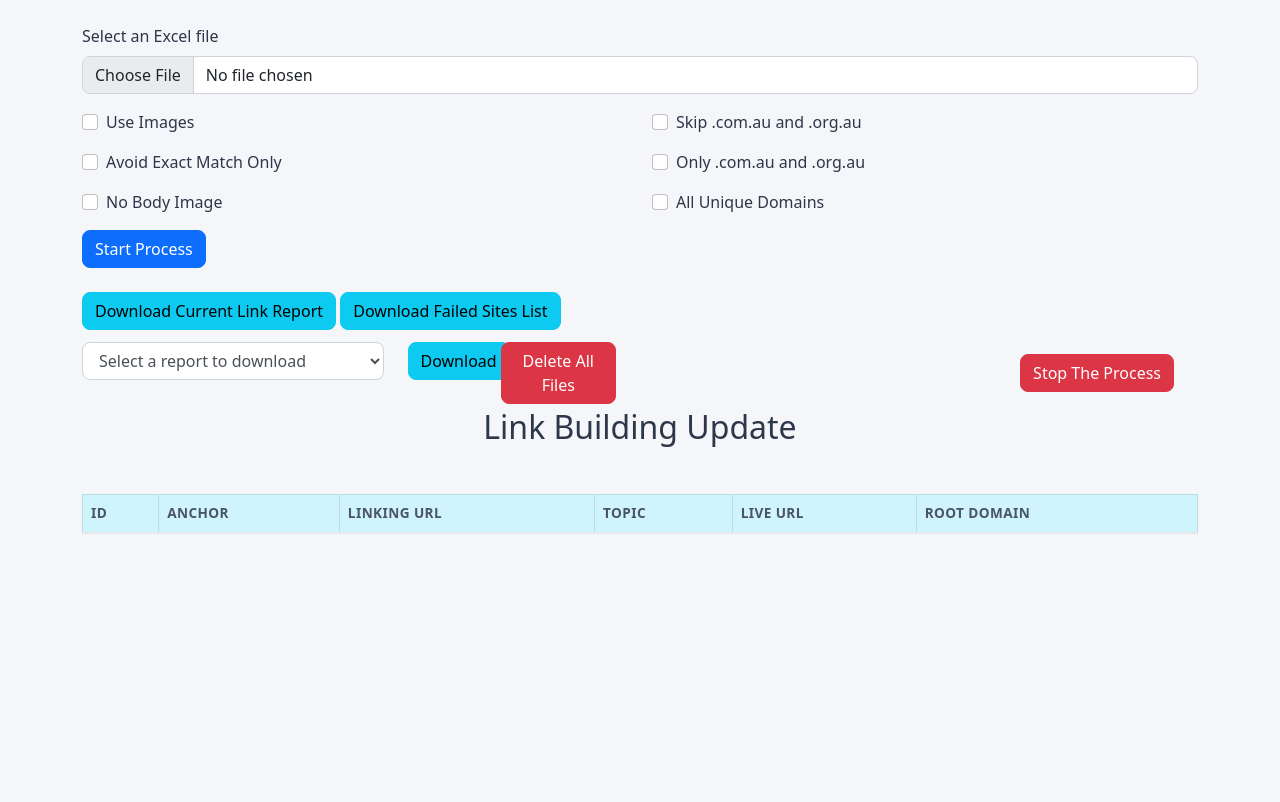
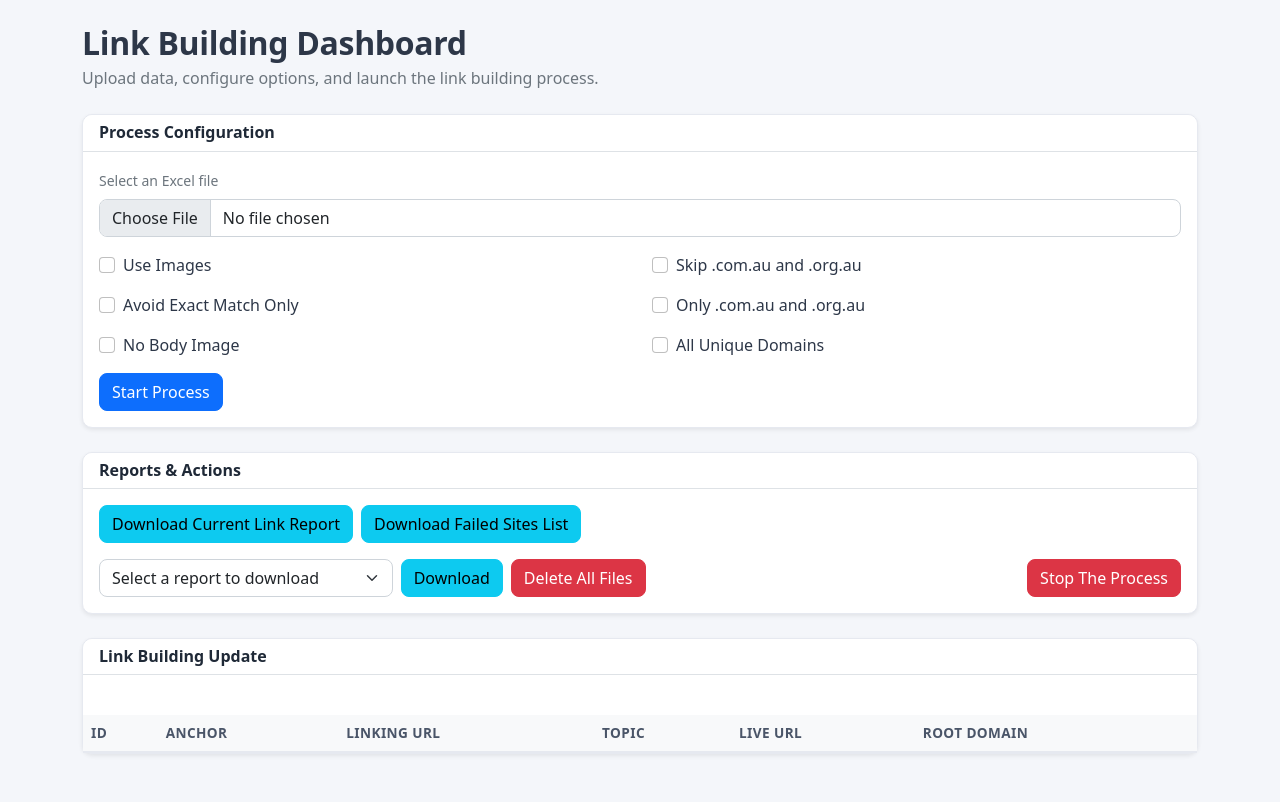
Before and after one commit to samiulhuda360/flask_with_socketio, a Flask app: page / in a window 1280 px wide. Shown: the part 66-868 px from the top of the page. Before the commit the page ends 600 px from the top, so only its background shows below. Run offline with Flask 3, Linux system fonts and the light colour scheme; the visitor is signed in with stand-in values (Sample User, id 1); data that the repository does not hold is empty; some libraries are stand-ins or nearby versions.

Commit message:
Apply card-based layout polish to all pages
Wrap content sections in shadow cards across Home, Config Data,
REST API Test, and Delete Posts. Move inline result-message styles
to shared CSS. Add page-header subtitles and empty-state placeholders.
No functional changes — all IDs, forms, routes, JS untouched.

```diff
--- a/static/custom-css.css
+++ b/static/custom-css.css
@@ -112,3 +112,26 @@ select.form-control {
     border: 1px dashed #d1d9e6;
     border-radius: 10px;
 }
+
+/* ---------- Result messages (API test / delete) ---------- */
+.result-message {
+    padding: 10px 14px;
+    margin-bottom: 6px;
+    border-radius: 8px;
+    font-size: 0.9rem;
+}
+
+.result-message.success {
+    background-color: #d4edda;
+    color: #155724;
+}
+
+.result-message.failure {
+    background-color: #f8d7da;
+    color: #721c24;
+}
+
+/* ---------- Login page ---------- */
+body.bg-light {
+    background-color: #f4f6fa !important;
+}
--- a/templates/index.html
+++ b/templates/index.html
@@ -46,12 +46,23 @@
         </div>
 </nav>
 
-<div class="container">
+<div class="container pb-5">
 
-<form id="uploadForm" enctype="multipart/form-data" class="mb-4">
+    <div class="page-header mb-4">
+        <h2 class="mb-1">Link Building Dashboard</h2>
+        <p class="text-muted mb-0">Upload data, configure options, and launch the link building process.</p>
+    </div>
+
+    <!-- Process Configuration Card -->
+    <div class="card shadow-sm mb-4">
+        <div class="card-header bg-white border-bottom">
+            <h5 class="mb-0">Process Configuration</h5>
+        </div>
+        <div class="card-body">
+            <form id="uploadForm" enctype="multipart/form-data">
                 <div class="mb-3">
-        <label for="excel_file" class="form-label">Select an Excel file</label>
-        <input type="file" class="form-control mb-3" name="excel_file" id="excel_file">
+                    <label for="excel_file" class="form-label text-muted small">Select an Excel file</label>
+                    <input type="file" class="form-control" name="excel_file" id="excel_file">
                 </div>
 
                 <div class="row">
@@ -90,65 +101,72 @@
 
                 <button type="submit" id="startProcess" class="btn btn-primary">Start Process</button>
             </form>
-
-<div class="row mt-2">
-    <!-- Group the first three buttons on the left -->
-    <div class="col-md-9">
-        <a href="/download_excel" class="btn btn-info mb-1">Download Current Link Report</a>
-        <a href="/failed_csv" download="failed_urls.csv" class="btn btn-info mb-1">Download Failed Sites List</a>
+        </div>
     </div>
 
-        <!-- Dropdown for files -->
+    <!-- Reports & Actions Card -->
+    <div class="card shadow-sm mb-4">
+        <div class="card-header bg-white border-bottom">
+            <h5 class="mb-0">Reports &amp; Actions</h5>
+        </div>
+        <div class="card-body">
+            <div class="row g-3 align-items-end">
+                <div class="col-md-8">
+                    <div class="d-flex flex-wrap gap-2 mb-3">
+                        <a href="/download_excel" class="btn btn-info">Download Current Link Report</a>
+                        <a href="/failed_csv" download="failed_urls.csv" class="btn btn-info">Download Failed Sites List</a>
+                    </div>
 
-    <div class="row">
-        <div class="col-md-6 mt-2">
-            <div class="row">
-                <div class="col-md-7 pr-md-1">
-                    <select id="fileDropdown" class="form-control">
+                    <div class="row g-2 align-items-center">
+                        <div class="col-md-5">
+                            <select id="fileDropdown" class="form-select">
                                 <option value="">Select a report to download</option>
                             </select>
                         </div>
-                <div class="col-md-2 pl-md-1">
-                    <button onclick="downloadFile()" class="btn btn-info mb-1 w-115">Download</button>
+                        <div class="col-auto">
+                            <button onclick="downloadFile()" class="btn btn-info">Download</button>
                         </div>
-                    <div class="col-md-3 pl-md-1">
-                        <button onclick="deleteAllExcelFiles()" class="btn btn-danger mb-1 w-100">Delete All Files</button>
-                    </div>
-
+                        <div class="col-auto">
+                            <button onclick="deleteAllExcelFiles()" class="btn btn-danger">Delete All Files</button>
                         </div>
                     </div>
-
-        <div class="col-md-6 mt-2 d-flex align-items-center justify-content-end">
-            <!-- align-items-center ensures the button vertically centers if the left side gets taller -->
-            <button onclick="stopProcessing()" class="btn btn-danger mb-1">Stop The Process</button>
+                </div>
+                <div class="col-md-4 text-md-end">
+                    <button onclick="stopProcessing()" class="btn btn-danger">Stop The Process</button>
+                </div>
             </div>
         </div>
     </div>
 
-
-    <h2 class="text-center">Link Building Update</h2>
+    <!-- Link Building Update Table Card -->
+    <div class="card shadow-sm">
+        <div class="card-header bg-white border-bottom d-flex justify-content-between align-items-center">
+            <h5 class="mb-0">Link Building Update</h5>
             <div id="progressContainer" class="text-center" style="display: block;">
                 <!-- The spinner and text will be inserted here by the script -->
+            </div>
         </div>
         <div id="fakeScroll" class="fake-scroll">
             <div id="fakeContent"></div>
         </div>
         <div id="tableContainer" class="table-responsive">
-    <table id="dataTable" class="table table-info table-bordered">
-         <thead>
+            <table id="dataTable" class="table table-striped table-hover align-middle mb-0">
+                 <thead class="table-light">
                         <tr>
-                    <th>Id</th>
-                    <th>Anchor</th>
-                    <th>Linking URL</th>
-                    <th>Topic</th>
-                    <th>Live URL</th>
-                    <th>Root Domain</th>
+                            <th>ID</th>
+                            <th>ANCHOR</th>
+                            <th>LINKING URL</th>
+                            <th>TOPIC</th>
+                            <th>LIVE URL</th>
+                            <th>ROOT DOMAIN</th>
                         </tr>
                     </thead>
                     <tbody>
                         <!-- Table rows will be added here dynamically -->
                     </tbody>
             </table>
+        </div>
+    </div>
 </div>
 <!--<div id="confirmationMessage" class="alert alert-info mt-4" role="alert" style="display:none;">-->
 <!--        &lt;!&ndash; Confirmation messages will be shown here &ndash;&gt;-->
```
Also changed, not shown: templates/configuration.html (+47 -25 lines), templates/post_delete.html (+34 -26 lines), templates/restapi_test.html (+41 -30 lines). Lines whose indentation alone changed are shown as unchanged.
